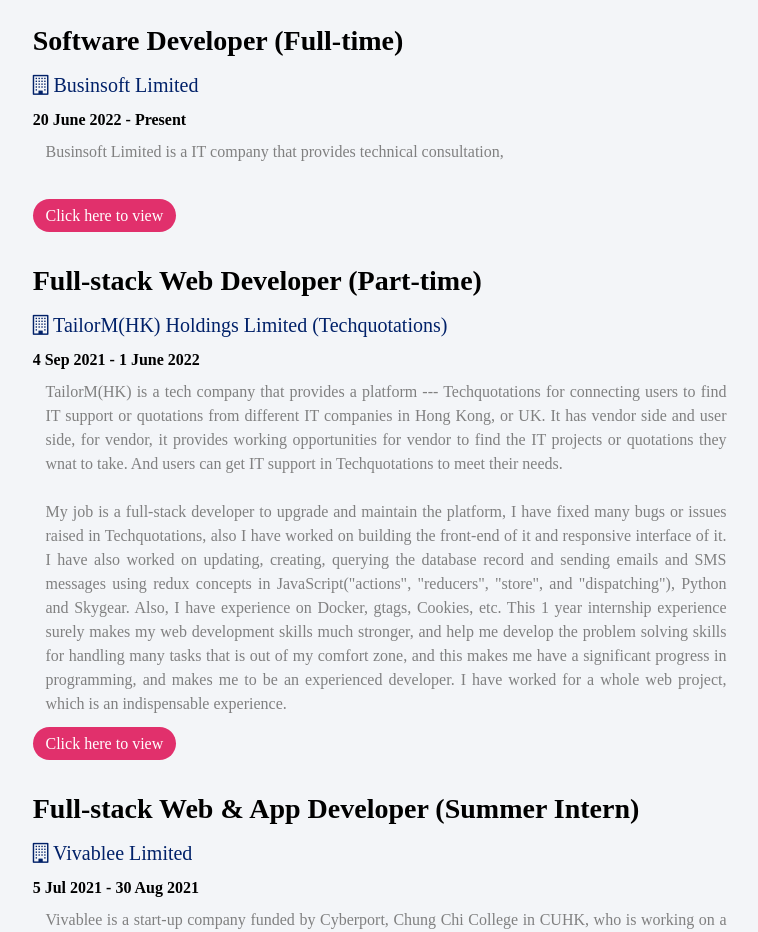
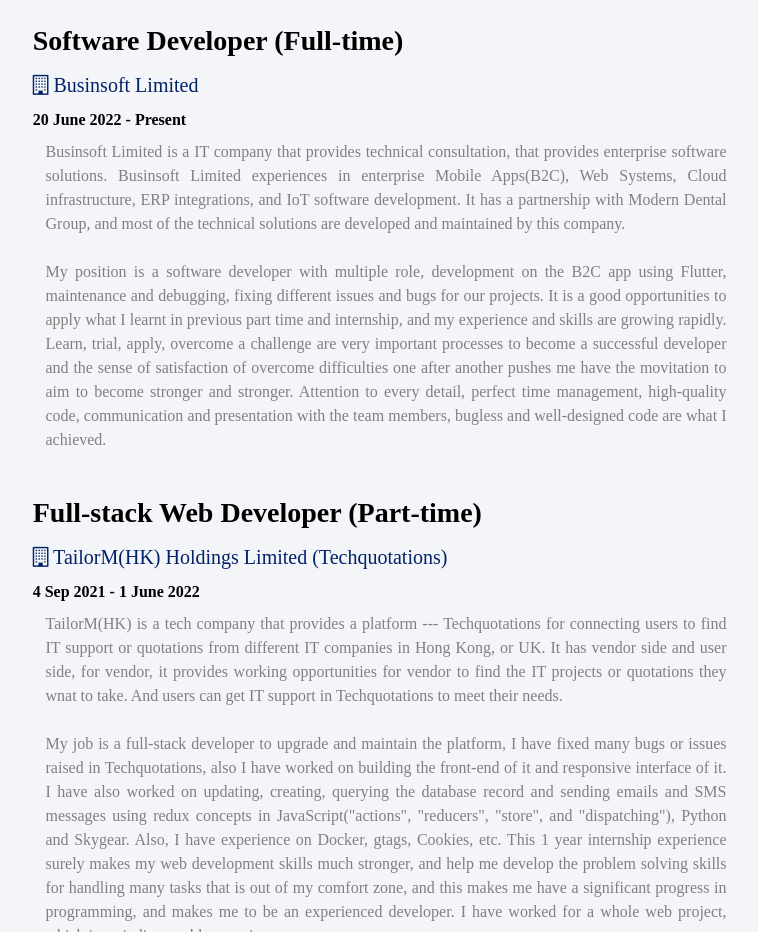
Before and after one commit to cychowai/jim-cv.io, a plain HTML site: page index.html in a window 1280 px wide. Shown: the part 1400-2332 px from the top of the page, without its empty margins (254-1012 px from the left). Drawn offline with nearby package versions, Linux system fonts and the light colour scheme.

Commit message:
Update index.html

```diff
--- a/index.html
+++ b/index.html
@@ -100,10 +100,22 @@
             </div>
             <div class="period">20 June 2022 - Present</div>
             <div class="content">
-              Businsoft Limited is a IT company that provides technical consultation,
+              Businsoft Limited is a IT company that provides technical consultation, that provides enterprise software
+              solutions. Businsoft Limited experiences in enterprise Mobile Apps(B2C), Web Systems, Cloud infrastructure,
+              ERP integrations, and IoT software development.
+              It has a partnership with Modern Dental Group, and most of the technical solutions are developed and maintained
+              by this company.
               <br><br>
+              My position is a software developer with multiple role, development on the B2C app using Flutter, maintenance
+              and debugging, fixing different issues and bugs for our projects.
+              It is a good opportunities to apply what I learnt in previous part time and internship, and my experience and
+              skills are growing rapidly.
+              Learn, trial, apply, overcome a challenge are very important processes to become a successful developer and
+              the sense of satisfaction of overcome difficulties one after another pushes me have the movitation to aim to
+              become stronger and stronger.
+              Attention to every detail, perfect time management, high-quality code, communication and presentation with the
+              team members, bugless and well-designed code are what I achieved.
             </div>
-            <a class="doc" href="" target="_blank">Click here to view</a>
           </div>
           <div class="tailorM">
             <div class="title">Full-stack Web Developer (Part-time)</div>
```
